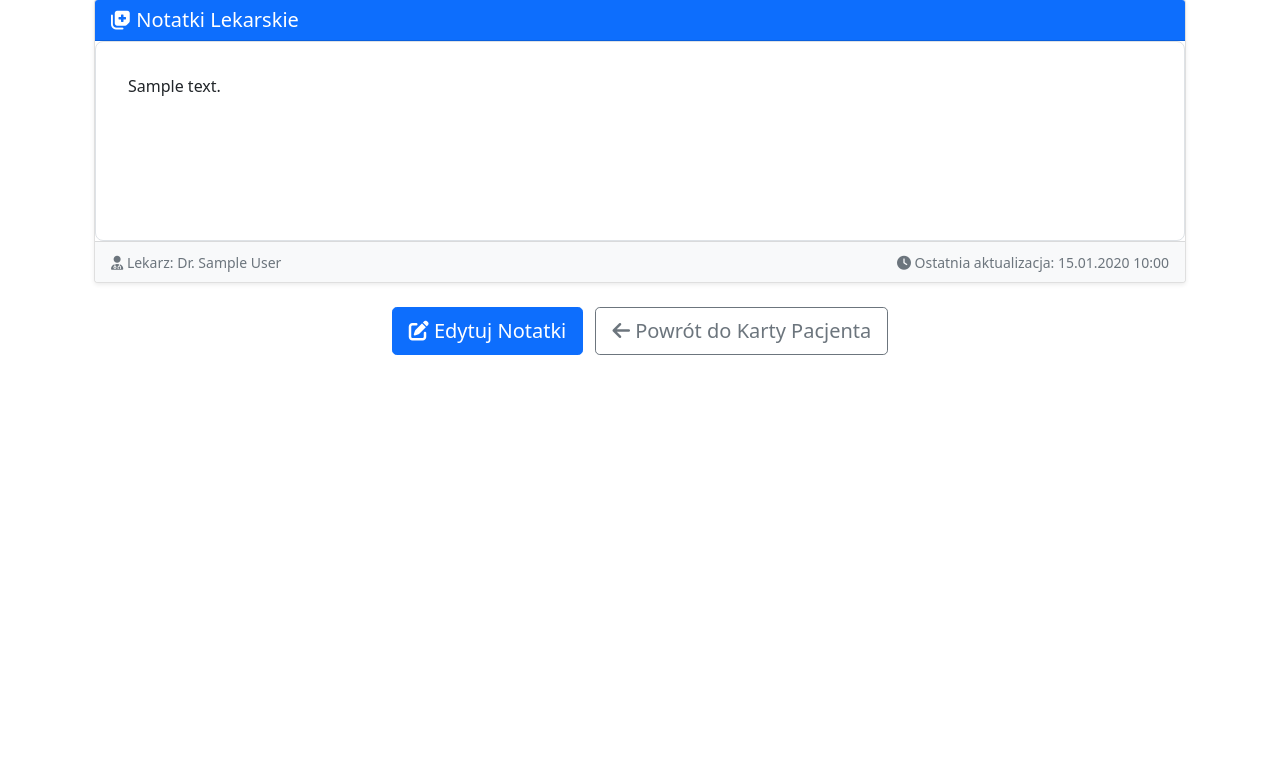
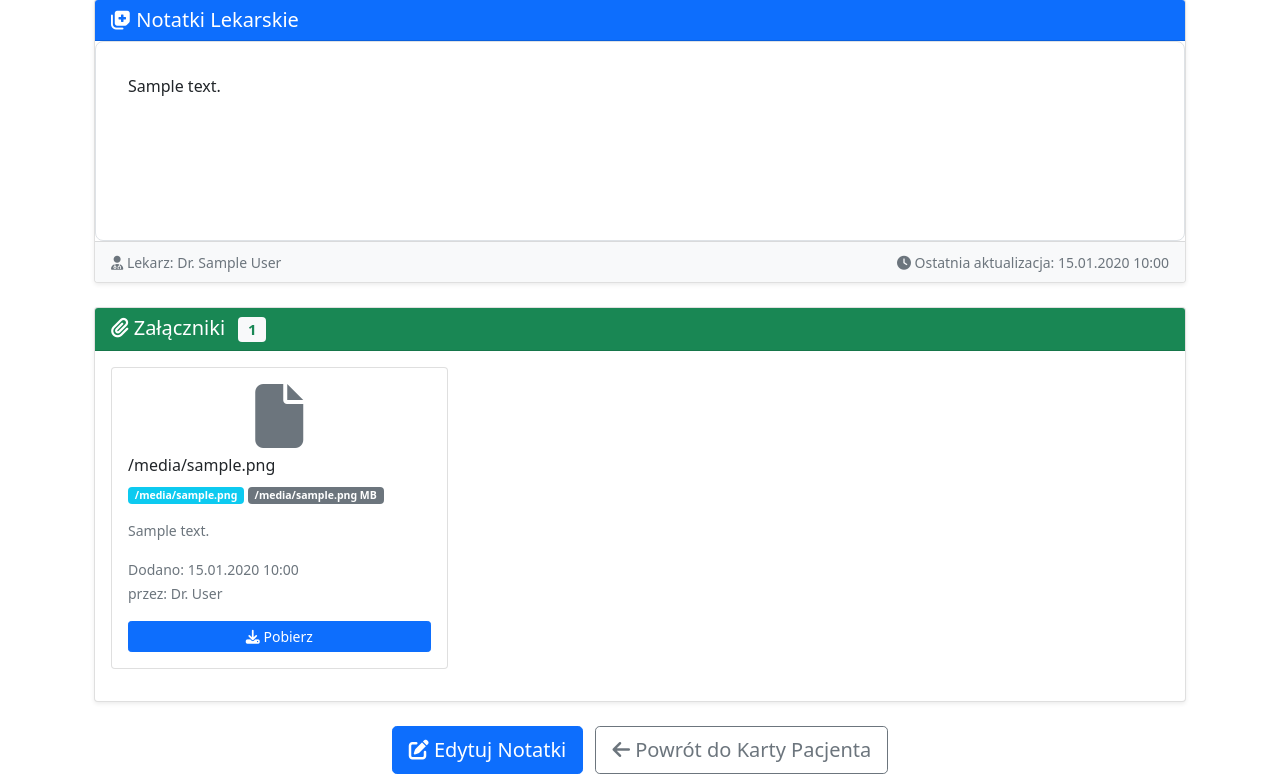
Before and after one commit to MarcinK420/DiabetesPredictor, a Django app: template diabetes_clinic_appointments/doctors/templates/doctors/view_appointment_notes.html in a window 1280 px wide. Shown: the part 385-1159 px from the top of the page. Before the commit the page ends 740 px from the top, so only its background shows below. Run offline with Django 5.2, Linux system fonts and the light colour scheme; the template is opened without the code that fills it: most values are stand-ins (such as "Sample title", 1, 10 or a date in 2020).

Commit message:
Dodano wyświetlanie załączników w widoku podglądu notatek
Załączniki są teraz widoczne nie tylko w trybie edycji, ale również
w widoku tylko do odczytu (view_appointment_notes). Użytkownik może
przeglądać miniatury zdjęć, pobierać pliki i zobaczyć szczegóły
każdego załącznika bez konieczności wchodzenia w tryb edycji.

🤖 Generated with [Claude Code](https://claude.com/claude-code)

Co-Authored-By: Claude <noreply@anthropic.com>

```diff
--- a/diabetes_clinic_appointments/doctors/templates/doctors/view_appointment_notes.html
+++ b/diabetes_clinic_appointments/doctors/templates/doctors/view_appointment_notes.html
@@ -207,6 +207,72 @@
         </div>
     </div>
 
+    <!-- Attachments Section -->
+    {% if attachments %}
+    <div class="row mt-4">
+        <div class="col-12">
+            <div class="card shadow-sm">
+                <div class="card-header bg-success text-white">
+                    <h5 class="mb-0">
+                        <i class="fas fa-paperclip"></i> Załączniki
+                        <span class="badge bg-light text-success ms-2">{{ attachments|length }}</span>
+                    </h5>
+                </div>
+                <div class="card-body">
+                    <div class="row">
+                        {% for attachment in attachments %}
+                            <div class="col-md-6 col-lg-4 mb-3">
+                                <div class="card h-100">
+                                    <div class="card-body">
+                                        <!-- File Icon/Preview -->
+                                        <div class="text-center mb-2">
+                                            {% if attachment.is_image %}
+                                                <img src="{{ attachment.file.url }}" alt="{{ attachment.filename }}"
+                                                     class="img-thumbnail" style="max-height: 150px; max-width: 100%; cursor: pointer;"
+                                                     onclick="window.open('{{ attachment.file.url }}', '_blank')">
+                                            {% elif attachment.is_pdf %}
+                                                <i class="fas fa-file-pdf fa-4x text-danger"></i>
+                                            {% else %}
+                                                <i class="fas fa-file fa-4x text-secondary"></i>
+                                            {% endif %}
+                                        </div>
+
+                                        <!-- File Info -->
+                                        <h6 class="card-title text-truncate" title="{{ attachment.filename }}">
+                                            {{ attachment.filename }}
+                                        </h6>
+                                        <p class="card-text small">
+                                            <span class="badge bg-info">{{ attachment.get_file_type_display }}</span>
+                                            <span class="badge bg-secondary">{{ attachment.file_size_mb }} MB</span>
+                                        </p>
+                                        {% if attachment.description %}
+                                            <p class="card-text small text-muted">{{ attachment.description }}</p>
+                                        {% endif %}
+                                        <p class="card-text">
+                                            <small class="text-muted">
+                                                Dodano: {{ attachment.uploaded_at|date:"d.m.Y H:i" }}<br>
+                                                przez: Dr. {{ attachment.uploaded_by.user.last_name }}
+                                            </small>
+                                        </p>
+
+                                        <!-- Actions -->
+                                        <div class="d-grid gap-2">
+                                            <a href="{% url 'doctors:download_attachment' attachment.id %}"
+                                               class="btn btn-primary btn-sm">
+                                                <i class="fas fa-download"></i> Pobierz
+                                            </a>
+                                        </div>
+                                    </div>
+                                </div>
+                            </div>
+                        {% endfor %}
+                    </div>
+                </div>
+            </div>
+        </div>
+    </div>
+    {% endif %}
+
     <!-- Action Buttons -->
     <div class="row mt-4">
         <div class="col-12 text-center">
--- a/diabetes_clinic_appointments/doctors/views.py
+++ b/diabetes_clinic_appointments/doctors/views.py
@@ -348,10 +348,14 @@ def view_appointment_notes(request, appointment_id):
     if appointment.doctor != doctor:
         raise Http404("Nie masz uprawnień do przeglądania tej wizyty.")
 
+    # Get attachments
+    attachments = appointment.attachments.all()
+
     context = {
         'doctor': doctor,
         'appointment': appointment,
         'patient': appointment.patient,
+        'attachments': attachments,
     }
 
     return render(request, 'doctors/view_appointment_notes.html', context)
```
